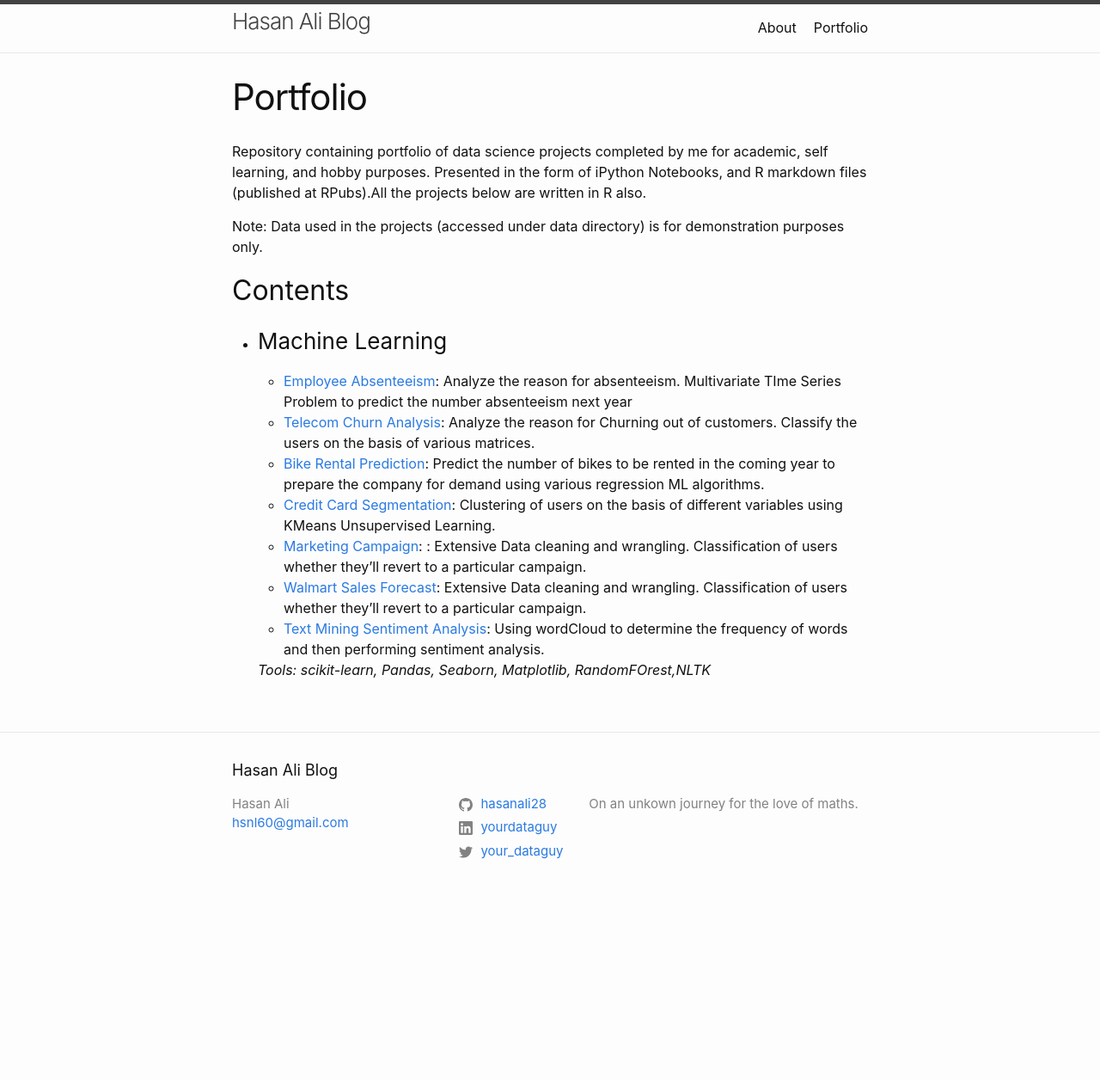
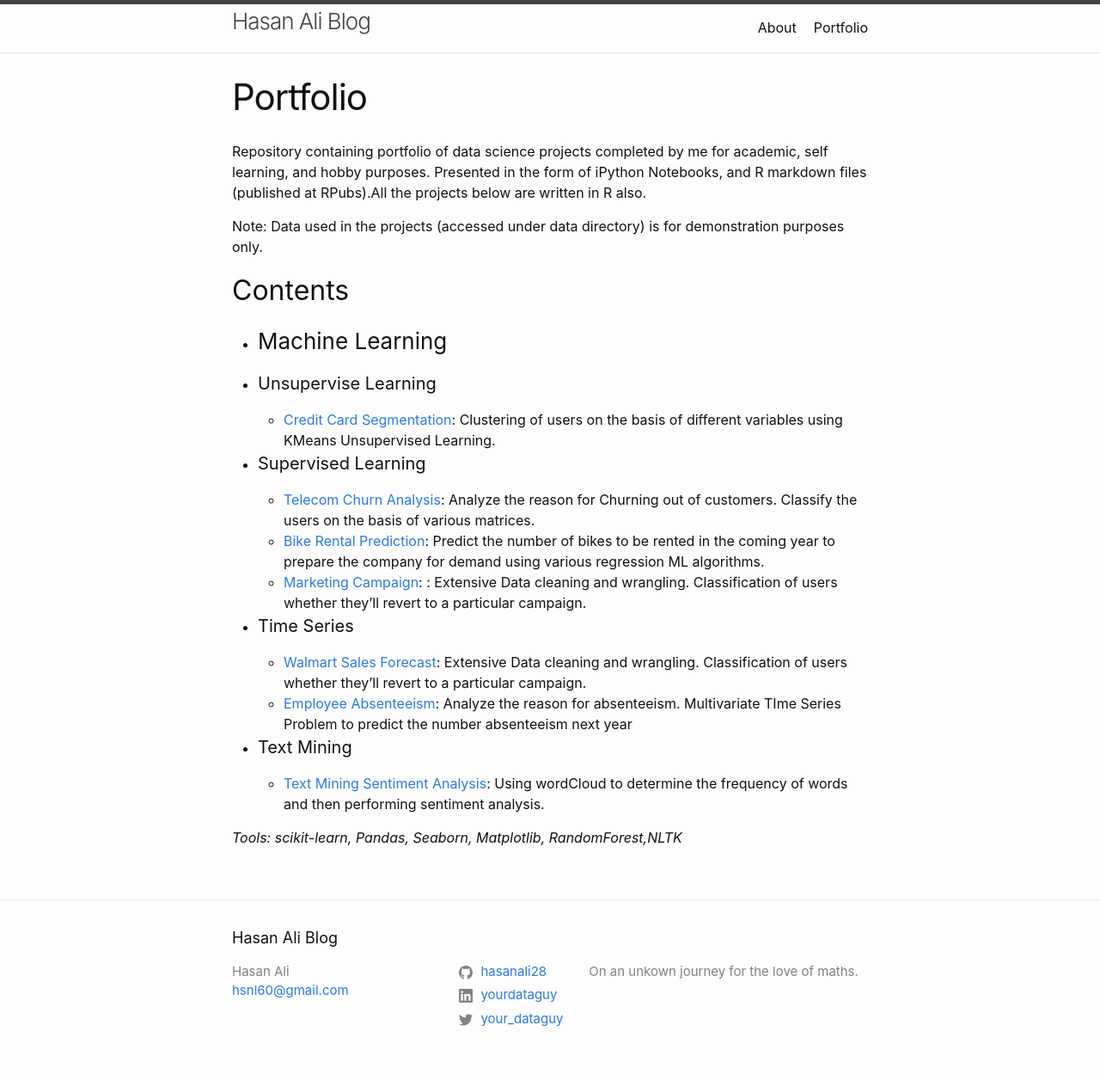
Before and after one commit to hasanali28/hasanali28.github.io, a Jekyll site: the page built from portfolio.md, in a window 1280 px wide. Shown: the whole page at 86% size. Built offline with Jekyll 4.4.1, drawn with Linux system fonts in a browser that asks for light colours; before the commit the page ends 1061 px from its top, so only the background shows below that.

Commit message:
Commit-3

```diff
--- a/portfolio.md
+++ b/portfolio.md
@@ -9,12 +9,16 @@ Note: Data used in the projects (accessed under data directory) is for demonstra
 
 ## Contents
 - ### Machine Learning
-  - [Employee Absenteeism](https://github.com/hasanali28/Employee-Absenteeism): Analyze the reason for absenteeism. Multivariate TIme Series Problem to predict the number absenteeism next year
-  - [Telecom Churn Analysis](https://github.com/hasanali28/Telecom-Churn-Analysis): Analyze the reason for Churning out of customers. Classify the users on the basis of various matrices.
-  - [Bike Rental Prediction](https://github.com/hasanali28/Bike-Rental-Prediction): Predict the number of bikes to be rented in the coming year to prepare the company for demand using various regression ML algorithms.
-  - [Credit Card Segmentation](https://github.com/hasanali28/Credit-Card-Segmentation): Clustering of users on the basis of different variables using KMeans Unsupervised Learning.
-  - [Marketing Campaign](https://github.com/hasanali28/Marketing-Campaign): : Extensive Data cleaning and wrangling. Classification of users whether they'll revert to a particular campaign.
-  - [Walmart Sales Forecast](https://github.com/hasanali28/Walmart-Sales-Forecast): Extensive Data cleaning and wrangling. Classification of users whether they'll revert to a particular campaign.
-  - [Text Mining Sentiment Analysis](https://github.com/hasanali28/Text-Mining-Sentiment-Analysis): Using wordCloud to determine the frequency of words and then performing sentiment analysis.
+ - #### Unsupervise Learning
+    - [Credit Card Segmentation](https://github.com/hasanali28/Credit-Card-Segmentation): Clustering of users on the basis of different variables using KMeans Unsupervised Learning.
+ - #### Supervised Learning
+    - [Telecom Churn Analysis](https://github.com/hasanali28/Telecom-Churn-Analysis): Analyze the reason for Churning out of customers. Classify the users on the basis of various matrices.
+    - [Bike Rental Prediction](https://github.com/hasanali28/Bike-Rental-Prediction): Predict the number of bikes to be rented in the coming year to prepare the company for demand using various regression ML algorithms.
+    - [Marketing Campaign](https://github.com/hasanali28/Marketing-Campaign): : Extensive Data cleaning and wrangling. Classification of users whether they'll revert to a particular campaign.
+ - #### Time Series
+    - [Walmart Sales Forecast](https://github.com/hasanali28/Walmart-Sales-Forecast): Extensive Data cleaning and wrangling. Classification of users whether they'll revert to a particular campaign.
+    - [Employee Absenteeism](https://github.com/hasanali28/Employee-Absenteeism): Analyze the reason for absenteeism. Multivariate TIme     Series Problem to predict the number absenteeism next year
+ - #### Text Mining
+    - [Text Mining Sentiment Analysis](https://github.com/hasanali28/Text-Mining-Sentiment-Analysis): Using wordCloud to determine the frequency of words and then performing sentiment analysis.
 
-  *Tools: scikit-learn, Pandas, Seaborn, Matplotlib, RandomFOrest,NLTK*
+  *Tools: scikit-learn, Pandas, Seaborn, Matplotlib, RandomForest,NLTK*
```
